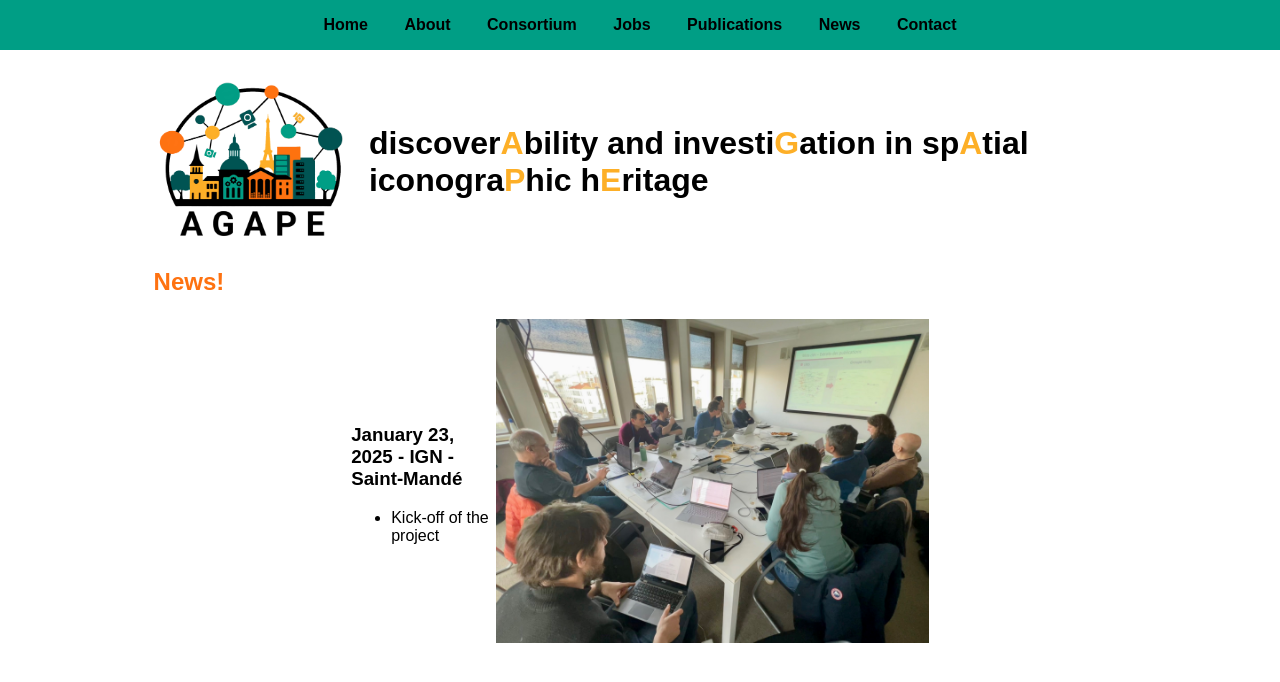
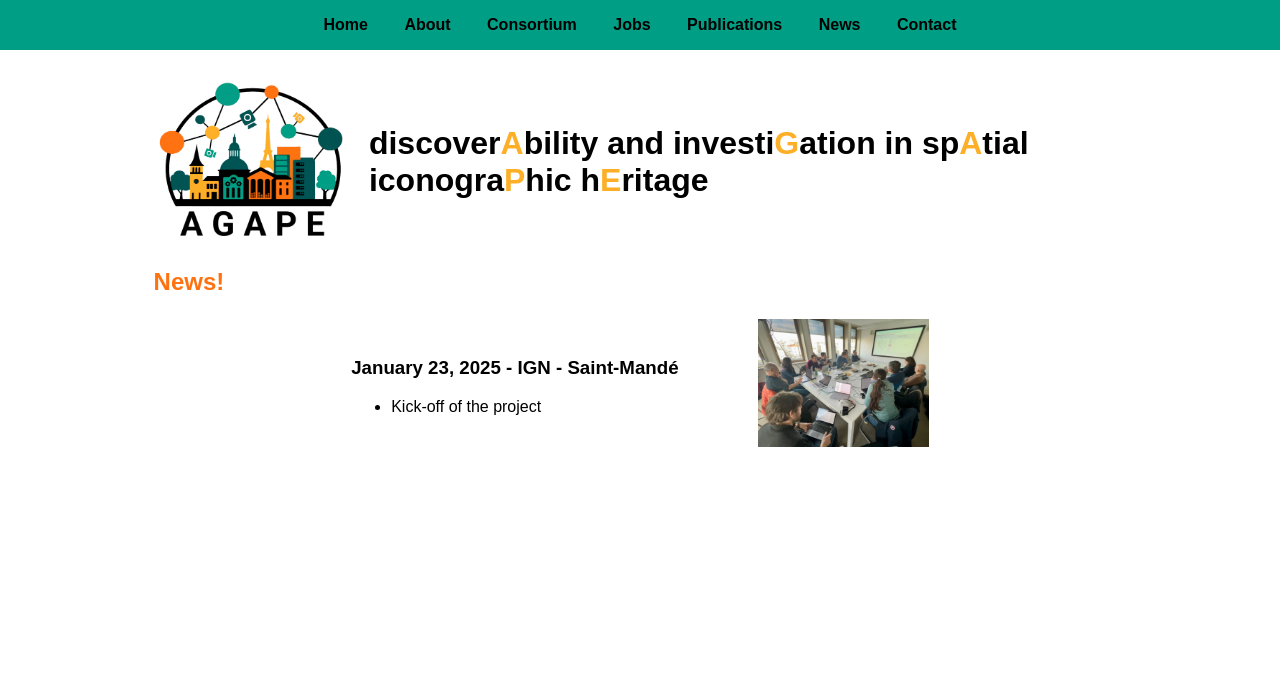
Before and after one commit to AGAPE-ANR/agape-anr.github.io, a Jekyll site: the page built from news.md, in a window 1280 px wide. Shown: the top 682 px of the page. Built offline with Jekyll 4.4.1, drawn with Linux system fonts in a browser that asks for light colours.

Commit message:
Update news.md

```diff
--- a/news.md
+++ b/news.md
@@ -14,6 +14,6 @@ permalink: /news/
 			<li>Kick-off of the project </li>
 		</ul>
 	</td>
-	<td><img src="/images/photo_kickoff-23jan25.jpg" width="100%" alt="Photo kick-off"></td>
+	<td width="30%"><img src="/images/photo_kickoff-23jan25.jpg" width="100%" alt="Photo kick-off"></td>
   </tr>
 <table>
```
